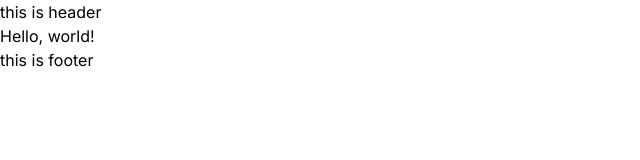
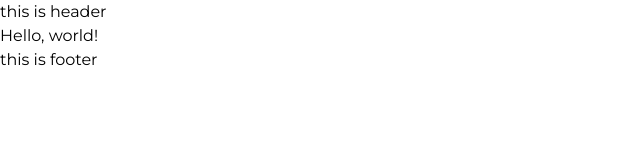
Before and after one commit to Antor1155/Tospinomall-frontend, a Next.js app: page / in a window 1280 px wide. Shown: the top 160 px of the page, without its empty margins (0-640 px from the left). Built offline with nearby package versions, Linux system fonts and the light colour scheme.

Commit message:
base colors and font-family setpu done

```diff
--- a/app/globals.css
+++ b/app/globals.css
@@ -5,6 +5,6 @@
 :root {
   --background-color:rgb(255, 255, 255);
   --tospino-color:rgb(58, 194, 188);
-  --text-tospino-color: rgba(51, 192, 186, 1);
+  --tospino-text-color: rgba(51, 192, 186, 1);
   --small-black-text-color: rgba(115, 115, 115, 1);
 }
--- a/app/layout.js
+++ b/app/layout.js
@@ -1,17 +1,17 @@
-import { Inter } from "next/font/google";
+import { Montserrat  } from "next/font/google";
 import "./globals.css";
 
-const inter = Inter({ subsets: ["latin"] });
+const montserrat  = Montserrat ({ subsets: ["latin"] });
 
 export const metadata = {
-  title: "Create Next App",
-  description: "Generated by create next app",
+  title: "Tospinomall",
+  description: "Greatest e-commerce site in Ghana with a rapid growth and satisfied customer",
 };
 
 export default function RootLayout({ children }) {
   return (
     <html lang="en">
-      <body className={inter.className}>
+      <body className={montserrat.className}>
         <header>
           this is header
         </header>
```
